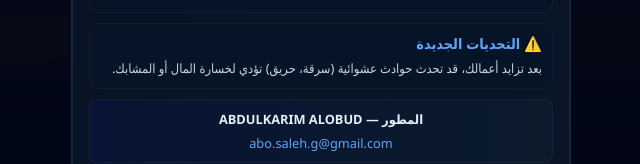
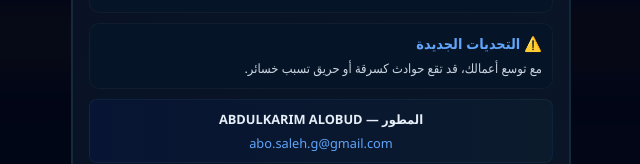
Before and after one commit to abosalehg-ui/Paper-clip-factory, a plain HTML site: page index.html in a window 1280 px wide. Shown: the part 458-622 px from the top of the page, without its empty margins (319-959 px from the left). Drawn offline with Linux system fonts and the light colour scheme.

Commit message:
Update index.html

```diff
--- a/index.html
+++ b/index.html
@@ -765,7 +765,7 @@
 
             <div class="guide-section">
                 <h3>⚠️ التحديات الجديدة</h3>
-                <p>بعد تزايد أعمالك، قد تحدث حوادث عشوائية (سرقة، حريق) تؤدي لخسارة المال أو المشابك.</p>
+                <p>مع توسع أعمالك، قد تقع حوادث كسرقة أو حريق تسبب خسائر.</p>
             </div>
 
             <div class="dev-info">
```
